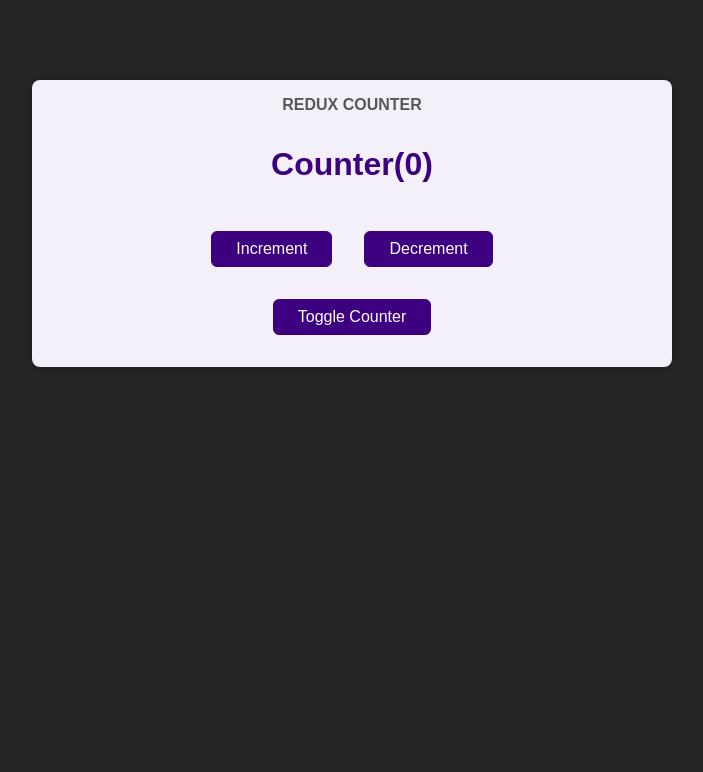
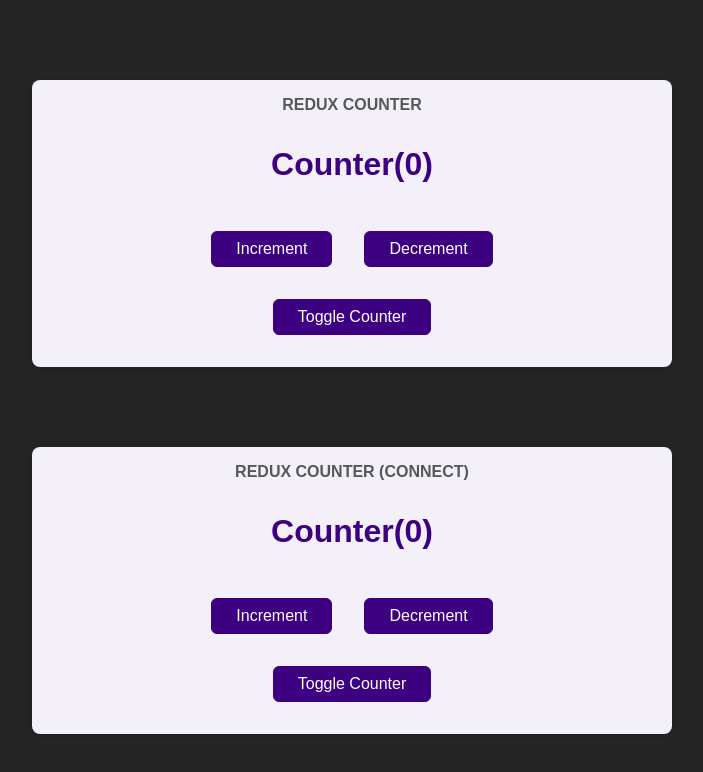
Before and after one commit to barissokat/maxi-react-redux, a React (Create React App) app: page / in a window 1280 px wide. Shown: the top 772 px of the page, without its empty margins (288-991 px from the left). Built offline with nearby package versions, Linux system fonts and the light colour scheme.

Commit message:
Using react-redux in alternative way

```diff
--- a/src/App.js
+++ b/src/App.js
@@ -1,8 +1,12 @@
 import Counter from './components/Counter'
+import CounterConnect from './components/CounterConnect'
 
 function App () {
   return (
-    <Counter />
+    <>
+      <Counter />
+      <CounterConnect />
+    </>
   )
 }
 
--- /dev/null
+++ b/src/components/CounterConnect.js
@@ -0,0 +1,49 @@
+import { connect } from 'react-redux'
+
+import classes from './Counter.module.css'
+
+const CounterConnect = props => {
+  const incrementHandler = () => {
+    props.increment()
+  }
+
+  const decrementHandler = () => {
+    props.decrement()
+  }
+
+  const toggleCounterHandler = () => { }
+
+  return (
+    <main className={classes.counter}>
+      <h1>Redux Counter (Connect)</h1>
+      <div className={classes.value}>Counter({props.counter})</div>
+      <div>
+        <button onClick={incrementHandler}>Increment</button>
+        <button onClick={decrementHandler}>Decrement</button>
+      </div>
+      <button onClick={toggleCounterHandler}>Toggle Counter</button>
+    </main>
+  )
+}
+
+// Redux state'i proplara mapleyen fonksiyon
+// useSelectore'a karşılık gelir
+const mapStateToProps = state => {
+  return {
+    counter: state.counter
+  }
+}
+
+// Redux dispatch fonksiyonlarını proplara mapleyen fonksiyon
+// useDispatch'e karşılık gelir
+const mapDispatchToProps = dispatch => {
+  return {
+    increment: () => dispatch({ type: 'increment' }),
+    decrement: () => dispatch({ type: 'decrement' })
+  }
+}
+
+// connect fonksiyonu component'in store'a bağlanmasını sağlar.
+// connect fonksiyonu argüman olarak iki fonksiyon alır ve yeni bir fonksiyon dönrürür.
+// Dönen bu fonksiyon argüman olarak component'i alır.
+export default connect(mapStateToProps, mapDispatchToProps)(CounterConnect)
```
